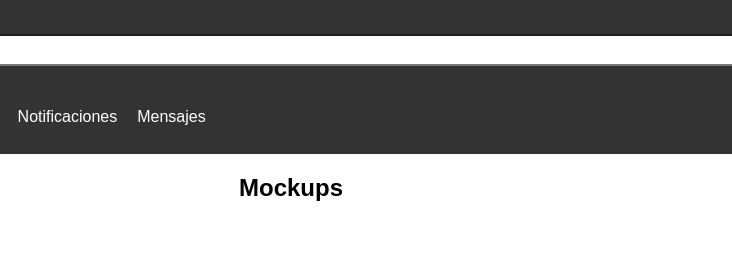
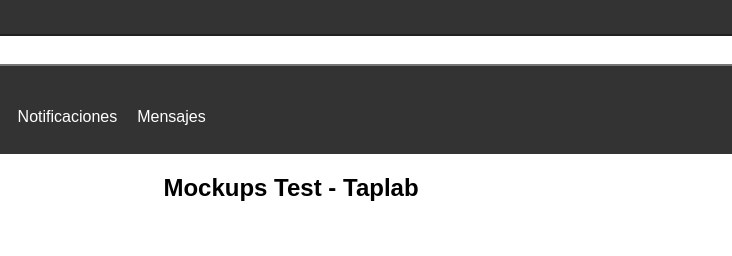
Before and after one commit to Lab-UN/TEST-convocatoria-inn, a plain HTML site: page index.html in a window 1280 px wide. Shown: the top 256 px of the page, 349-1081 px from the left. Drawn offline with Linux system fonts and the light colour scheme.

Commit message:
test taplab

```diff
--- a/index.html
+++ b/index.html
@@ -43,7 +43,7 @@
     </header>
     <main>
         <section class="big-imgs">
-            <h1>Mockups</h1>
+            <h1>Mockups Test - Taplab</h1>
             <br>
             <h3>Landing Clientes</h3>
             <p>La landing inicial es el sitio de aterrizaje de un nuevo ingreso. En esta seccion se autentican los clientes y se crean los nuevos usuarios</p>
```
